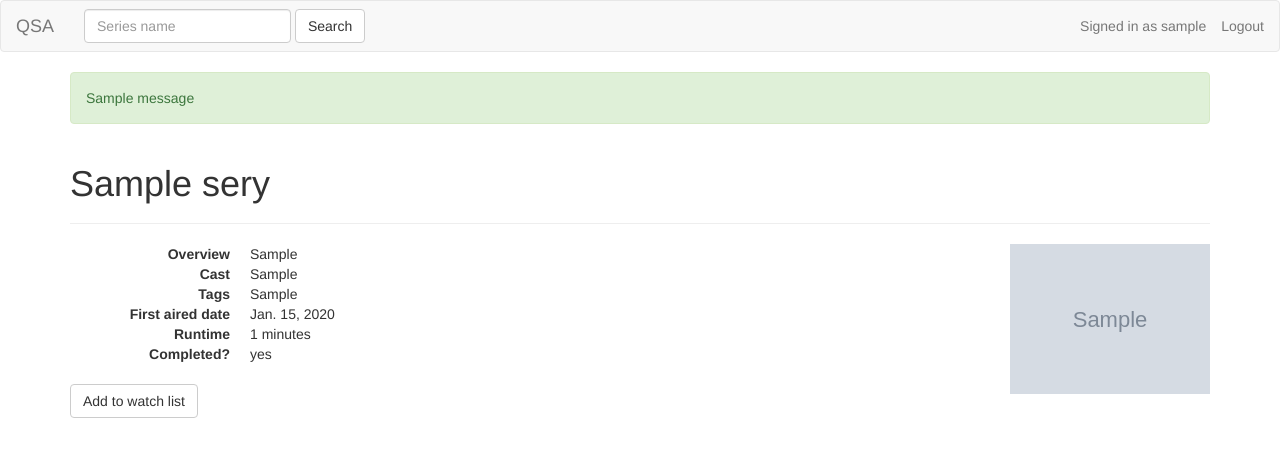
After one commit to matiasb/qsa, a Django app: page /qsa/1/ in a window 1280 px wide. The commit adds this page. Shown: the top 457 px of the page. Run offline with Django 3.2, Linux system fonts and the light colour scheme; a user stored in the database is signed in; tables that the repository leaves empty hold one stand-in row (values such as "Sample post"); grey boxes marked "Sample" are stand-in pictures; one stand-in notice (Sample message) is shown.

Commit message:
- Added series detail template and view.

```diff
--- a/qsa/qsa/urls.py
+++ b/qsa/qsa/urls.py
@@ -6,6 +6,7 @@ admin.autodiscover()
 
 urlpatterns = patterns(
     '',
+    url(r'^$', 'qsaui.views.home'),
     url(r'^qsa/', include('qsaui.urls')),
     url(r'^accounts/', include('allauth.urls')),
     url(r'^admin/', include(admin.site.urls)),
--- a/qsa/qsaui/models.py
+++ b/qsa/qsaui/models.py
@@ -5,31 +5,60 @@ from django.db import models
 import tvdbpy
 
 
+class SeriesManager(models.Manager):
+
+    def get_or_create(self, *args, **kwargs):
+        extended = kwargs.pop('extended', False)
+
+        instance, created = super(
+            SeriesManager, self).get_or_create(*args, **kwargs)
+        if created:
+            instance.update_from_tvdb(extended=extended)
+
+        return instance, created
+
+
 class Series(models.Model):
+
+    objects = SeriesManager()
 
     name = models.TextField()
     overview = models.TextField()
     first_aired = models.DateField(null=True)
     runtime = models.PositiveIntegerField(null=True)  # minutes
+    network = models.TextField()
     tags = models.TextField()
     cast = models.TextField()
     poster = models.URLField()
+    banner = models.URLField()
     completed = models.BooleanField(default=False)
     tvdb_id = models.CharField(max_length=256)
     imdb_id = models.CharField(max_length=256)
 
-    def update_from_tvdb(self):
+    def update_from_tvdb(self, extended=False):
         """Update this instance using the remote info from TvDB site."""
         client = tvdbpy.TvDB(settings.TVDBPY_API_KEY)
         series = client.get_series_by_id(self.tvdb_id)
         attrs = (
-            'name', 'overview', 'first_aired', 'runtime',  # 'tags', 'cast',
-            'poster', 'imdb_id',
+            'name', 'overview', 'first_aired', 'runtime',  'network',
+            'poster', 'banner', 'imdb_id',
         )
         for attr in attrs:
             setattr(self, attr, getattr(series, attr))
+
+        self.cast = ', '.join(series.actors)
+        self.tags = ', '.join(series.genre)
+
         self.completed = (series.status.lower() == 'ended')
+
+        if extended:
+            # grab series.seasons
+            self.fetch_episodes()
+
         self.save()
+
+    def fetch_episodes(self):
+        pass
 
 
 class Season(models.Model):
--- a/qsa/qsaui/templates/base.html
+++ b/qsa/qsaui/templates/base.html
@@ -28,7 +28,7 @@
             <span class="icon-bar"></span>
             <span class="icon-bar"></span>
           </button>
-          <a class="navbar-brand" href="{% url 'home'%}">QSA</a>
+          <a class="navbar-brand" href="{% url 'home' %}">QSA</a>
         </div>
 
         <!-- Collect the nav links, forms, and other content for toggling -->
@@ -41,9 +41,9 @@
             </form>
             <ul class="nav navbar-nav navbar-right">
                 {% if user.is_authenticated %}
-                <li>
-                    <p class="navbar-text navbar-right">{% blocktrans %}Signed in as <a href="#" class="navbar-link">{{ user }}</a>{% endblocktrans %}</p>
-                </li>
+                <li><p class="navbar-text navbar-right">
+                    <a href="{% url 'account_email' %}" class="navbar-link">{% blocktrans %}Signed in as {{ user }}{% endblocktrans %}</a>
+                </p></li>
                 <li><a href="{% url 'account_logout' %}">{% trans "Logout" %}</a></li>
                 {% else %}
                 <li><a href="{% url 'account_login' %}">{% trans "Sign In" %}</a></li>
@@ -55,20 +55,24 @@
 
     <div class="container">
 
-        <div class="page-header">
-            <h1>{% block page-title %}Qué Salió Anoche{% endblock %}</h1>
+        <div class="span12">
+            {% for message in messages %}
+                <div id="messages" class="alert {% if message.tags %}alert-{{ message.tags }}{% endif %}">
+                    {{ message }}
+                </div>
+            {% endfor %}
         </div>
 
-        <div class="row-fluid">
-            <div class="span12">
-                {% for message in messages %}
-                    <div id="messages" class="alert {% if message.tags %}alert-{{ message.tags }}{% endif %}">
-                        {{ message }}
-                    </div>
-                {% endfor %}
-                {% block content %}{% endblock content %}
+        {% block content %}
+
+            <div class="page-header">
+                <h1>{% block content-title %}Qué Salió Anoche?{% endblock content-title %}</h1>
             </div>
-        </div>
+
+            {% block inner-content %}
+            {% endblock inner-content %}
+
+        {% endblock content %}
 
     </div> <!-- /container -->
 
--- /dev/null
+++ b/qsa/qsaui/templates/qsaui/_add-to-watchlist.html
@@ -0,0 +1,5 @@
+<form action="{% url 'add-to-watchlist' %}" method="POST">
+    {% csrf_token %}
+    <input type="hidden" name="tvdb_id" value="{{ tvdb_id }}" />
+    <button type="submit" class="btn btn-default">Add to watch list</button>
+</form>
--- a/qsa/qsaui/templates/qsaui/search.html
+++ b/qsa/qsaui/templates/qsaui/_search.html
@@ -1,9 +1,9 @@
-<form action="{% url 'search' %}" method="GET" class="form-inline">
+<form action="{% url 'search' %}" method="GET">
   <div class="col-lg-6">
     <div class="input-group">
       <input type="text" class="form-control" name="q" value="{{ q }}" placeholder="Series name">
       <span class="input-group-btn">
-        <button class="btn btn-default" type="button"  name="search">Search</button>
+        <button class="btn btn-default" type="submit">Search</button>
       </span>
     </div><!-- /input-group -->
   </div><!-- /.col-lg-6 -->
--- /dev/null
+++ b/qsa/qsaui/templates/qsaui/details.html
@@ -0,0 +1,40 @@
+{% extends 'base.html' %}
+
+{% block content-title %}{{ series.name }}{% endblock %}
+
+{% block inner-content %}
+
+<div class="media">
+    <div class="pull-right">
+        <img class="media-object"  src="{{ series.poster }}" width="200" />
+    </div>
+    <div class="media-body">
+
+        <dl class="dl-horizontal">
+          <dt>Overview</dt>
+          <dd>{{ series.overview }}</dd>
+
+          <dt>Cast</dt>
+          <dd>{{ series.cast }}</dd>
+
+          <dt>Tags</dt>
+          <dd>{{ series.tags }}</dd>
+
+          <dt>First aired date</dt>
+          <dd>{{ series.first_aired }}</dd>
+
+          <dt>Runtime</dt>
+          <dd>{{ series.runtime }} minutes</dd>
+
+          <dt>Completed?</dt>
+          <dd>{{ series.completed|yesno }}</dd>
+
+        </dl>
+        {% with series.tvdb_id as tvdb_id %}
+        {% include 'qsaui/_add-to-watchlist.html' %}
+        {% endwith %}
+    </div>
+
+</div>
+
+{% endblock inner-content %}
--- a/qsa/qsaui/urls.py
+++ b/qsa/qsaui/urls.py
@@ -5,5 +5,6 @@ urlpatterns = patterns(
     'qsaui.views',
     url(r'^$', 'home', name='home'),
     url(r'^search/$', 'search', name='search'),
+    url(r'^(?P<tvdb_id>\d+)/$', 'series_detail', name='series-detail'),
     url(r'^add/$', 'add_to_watchlist', name='add-to-watchlist'),
 )
--- a/qsa/qsaui/views.py
+++ b/qsa/qsaui/views.py
@@ -29,13 +29,19 @@ def search(request):
     return TemplateResponse(request, 'qsaui/results.html', context)
 
 
+@require_GET
+@login_required
+def series_detail(request, tvdb_id):
+    series, _ = Series.objects.get_or_create(tvdb_id=tvdb_id, extended=False)
+    context = dict(series=series)
+    return TemplateResponse(request, 'qsaui/details.html', context)
+
+
 @require_POST
 @login_required
 def add_to_watchlist(request):
     tvdb_id = request.POST.get('tvdb_id')
-    series, created = Series.objects.get_or_create(tvdb_id=tvdb_id)
-    if created:
-        series.update_from_tvdb()
+    series, _ = Series.objects.get_or_create(tvdb_id=tvdb_id, extended=True)
     request.user.watcher.series.add(series)
 
     messages.success(
```
Also changed, not shown: qsa/qsaui/templates/qsaui/home.html (+6 -4 lines), qsa/qsaui/templates/qsaui/results.html (+15 -13 lines), qsa/qsaui/migrations/0003_auto__add_field_series_network__add_field_series_banner.py (added).
